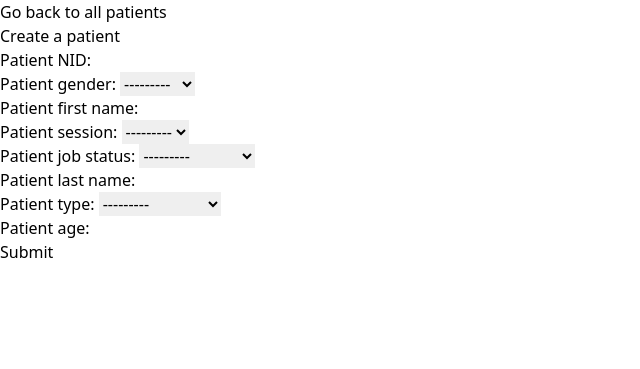
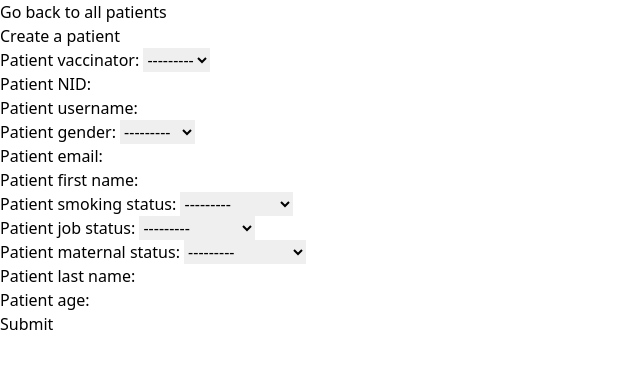
Before and after one commit to nazmus-saqueeb-ashrafi/vaxapp-192-35-2878, a Django app: page /patients/create/ in a window 1280 px wide. Shown: the part 80-449 px from the top of the page, without its empty margins (0-640 px from the left). Run offline with Django 3.2, Linux system fonts and the light colour scheme; the visitor is signed in with stand-in values (Sample User, id 1); data that the repository does not hold is empty.

Commit message:
segregated views for vaccinators, patients nad organization

```diff
--- a/patients/forms.py
+++ b/patients/forms.py
@@ -1,10 +1,11 @@
 from django import forms
 from django.db import models
 from django.forms import fields
-from .models import Patient
+from .models import Patient, PATIENT_MATERNAL_STATUS, PATIENT_SMOKING_STATUS, PATIENT_GENDER_CHOICES, PATIENT_STATUS, PATIENT_JOB_STATUS
 
 from django.contrib.auth import get_user_model
 from django.contrib.auth.forms import UserCreationForm, UsernameField
+
 
 User = get_user_model()
 
@@ -15,13 +16,17 @@ class PatientModelForm(forms.ModelForm):
         fields = {
             'patient_first_name',
             'patient_last_name',
+            'patient_email',
+            'patient_username',
+
 
             'patient_age',
             'patient_gender',
-            'patient_type',
+            'patient_maternal_status',
+            'patient_smoking_status',
             'patient_job_status',
             'patient_NID',
-            'patient_session',
+            'patient_vaccinator',
         }
 
 
--- a/patients/models.py
+++ b/patients/models.py
@@ -11,9 +11,14 @@ AGE_GROUP_CHOICES = (
     ('65+', '65+'),
 )
 
-PATIENT_TYPE_CHOICES = (
+PATIENT_MATERNAL_STATUS = (
     ('Pregnant', 'Pregnant'),
     ('Not Pregnant', 'Not Pregnant'),
+)
+
+PATIENT_SMOKING_STATUS = (
+    ('Smoker', 'Smoker'),
+    ('Non smoker', 'Non smoker'),
 )
 
 PATIENT_GENDER_CHOICES = (
@@ -45,7 +50,9 @@ SESSION_STATUS = (
 
 
 class User(AbstractUser):
-    pass
+    is_organisor = models.BooleanField(default=True)
+    is_vaccinator = models.BooleanField(default=False)
+    is_patient = models.BooleanField(default=False)
 
 
 class UserProfile(models.Model):
@@ -59,17 +66,21 @@ class UserProfile(models.Model):
 
 # Leads
 class Patient(models.Model):
-    # user = models.OneToOneField(User, on_delete=models.CASCADE)
+    user = models.OneToOneField(User, on_delete=models.CASCADE)
 
     patient_first_name = models.CharField(max_length=100)
     patient_last_name = models.CharField(max_length=100)
+    patient_email = models.EmailField(max_length=70)
+    patient_username = models.CharField(max_length=100)
 
     # patient_age_group = models.CharField(
     #     choices=AGE_GROUP_CHOICES, max_length=100)
 
     patient_age = models.IntegerField()
-    patient_type = models.CharField(
-        choices=PATIENT_TYPE_CHOICES, max_length=100)
+    patient_maternal_status = models.CharField(
+        choices=PATIENT_MATERNAL_STATUS, max_length=100)
+    patient_smoking_status = models.CharField(
+        choices=PATIENT_SMOKING_STATUS, max_length=100)
     patient_gender = models.CharField(
         choices=PATIENT_GENDER_CHOICES, max_length=100)
     patient_status = models.CharField(
@@ -78,10 +89,14 @@ class Patient(models.Model):
         choices=PATIENT_JOB_STATUS, max_length=100)
     patient_NID = models.IntegerField()
 
-    patient_session = models.ForeignKey("Session", on_delete=models.CASCADE)
+    # patient_session = models.ForeignKey("Session", on_delete=models.CASCADE)
+    patient_vaccinator = models.ForeignKey(
+        "Vaccinator", null=True, blank=True, on_delete=models.SET_NULL)
+
+    organisation = models.ForeignKey(UserProfile, on_delete=models.CASCADE)
 
     def __str__(self):
-        return f"{self.patient_first_name} {self.patient_last_name}"
+        return self.patient_first_name
 
 
 # Catagory !
--- a/patients/views.py
+++ b/patients/views.py
@@ -5,6 +5,12 @@ from .forms import PatientModelForm, CustomUserCreationForm
 from django.contrib.auth.mixins import LoginRequiredMixin
 
 from django.views import generic
+
+from vaccinators.mixins import OrganisorAndLoginRequiredMixin
+
+import random
+
+from patients.models import User
 
 # Create your views here.
 
@@ -35,8 +41,24 @@ class LandingPageView(generic.TemplateView):
 
 class PatientListView(LoginRequiredMixin, generic.ListView):
     template_name = "patients/patient_list.html"
-    queryset = Patient.objects.all()
+
     context_object_name = "patients"
+
+    def get_queryset(self):
+        user = self.request.user
+        # initial queryset of patient for the entire organisation
+        if user.is_organisor:
+            queryset = Patient.objects.filter(organisation=user.userprofile)
+        elif user.is_vaccinator:
+            queryset = Patient.objects.filter(
+                organisation=user.vaccinator.organisation)
+            # filter for the vaccinator that is logged in
+            queryset = queryset.filter(patient_vaccinator__user=user)
+        else:
+            queryset = Patient.objects.all()
+            queryset = Patient.objects.filter(user_id=user.id)
+
+        return queryset
 
 
 # def patient_details(request, pk):
@@ -50,9 +72,23 @@ class PatientListView(LoginRequiredMixin, generic.ListView):
 
 
 class PatientDetailView(LoginRequiredMixin, generic.DetailView):
+    # TODO: OrganisorAndVaccinatorandLoginRequiredMixin
+
     template_name = "patients/patient_details.html"
-    queryset = Patient.objects.all()
+
     context_object_name = "patient"
+
+    def get_queryset(self):
+        user = self.request.user
+        # initial queryset of leads for the entire organisation
+        if user.is_organisor:
+            queryset = Patient.objects.filter(organisation=user.userprofile)
+        else:
+            queryset = Patient.objects.filter(
+                organisation=user.vaccinator.organisation)
+            # filter for the agent that is logged in
+            queryset = queryset.filter(patient_vaccinator__user=user)
+        return queryset
 
 
 # def patient_create(request):
@@ -72,12 +108,46 @@ class PatientDetailView(LoginRequiredMixin, generic.DetailView):
 #     return render(request, "patients/patient_create.html", context)
 
 
-class PatientCreateView(LoginRequiredMixin, generic.CreateView):
+class PatientCreateView(OrganisorAndLoginRequiredMixin, generic.CreateView):
     template_name = "patients/patient_create.html"
     form_class = PatientModelForm
 
     def get_success_url(self):
         return reverse("patients:patient-list")
+
+    def form_valid(self, form):
+        patient = form.save(commit=False)
+
+        user = User.objects.create(
+
+            email=patient.patient_email,
+            username=patient.patient_email,
+            first_name=patient.patient_first_name,
+            last_name=patient.patient_last_name,
+
+            is_vaccinator=False,
+            is_organisor=False,
+            is_patient=True,
+
+            password=f"{random.randint(0, 1000000)}"
+        )
+
+        patient.organisation = self.request.user.userprofile
+        patient.user = user
+        patient.patient_status = "Unassigned"
+
+        # user.set_password(f"{random.randint(0, 1000000)}")
+
+        patient.save()
+
+        # send_mail(
+        #     subject="You were registered as a patient",
+        #     message="You were added as an patient at Vax App. Please come login to check your status.",
+        #     from_email="admin@test.com",
+        #     recipient_list=[user.email]
+        # )
+
+        return super(PatientCreateView, self).form_valid(form)
 
 
 # def patient_update(request, pk):
@@ -100,10 +170,15 @@ class PatientCreateView(LoginRequiredMixin, generic.CreateView):
 #     return render(request, "patients/patient_update.html", context)
 
 
-class PatientUpdateView(LoginRequiredMixin, generic.UpdateView):
+class PatientUpdateView(OrganisorAndLoginRequiredMixin, generic.UpdateView):
     template_name = "patients/patient_update.html"
-    queryset = Patient.objects.all()
+
     form_class = PatientModelForm
+
+    def get_queryset(self):
+        # initial queryset of leads for the entire organisation
+        user = self.request.user
+        return Patient.objects.filter(organisation=user.userprofile)
 
     def get_success_url(self):
         return reverse("patients:patient-list")
@@ -116,9 +191,13 @@ class PatientUpdateView(LoginRequiredMixin, generic.UpdateView):
 #     return redirect("/patients")
 
 
-class PatientDeleteView(LoginRequiredMixin, generic.DeleteView):
+class PatientDeleteView(OrganisorAndLoginRequiredMixin, generic.DeleteView):
     template_name = "patients/patient_delete.html"
-    queryset = Patient.objects.all()
+
+    def get_queryset(self):
+        # initial queryset of leads for the entire organisation
+        user = self.request.user
+        return Patient.objects.filter(organisation=user.userprofile)
 
     def get_success_url(self):
         return reverse("patients:patient-list")
--- a/templates/base.html
+++ b/templates/base.html
@@ -4,7 +4,7 @@
 <head>
     <meta charset="UTF-8">
     <meta name="viewport" content="width=device-width, initial-scale=1.0">
-    <title>DJCRM</title>
+    <title>Vax App</title>
     <link href="https://unpkg.com/tailwindcss@^2/dist/tailwind.min.css" rel="stylesheet">
 </head>
 
--- a/templates/navbar.html
+++ b/templates/navbar.html
@@ -13,7 +13,9 @@
         {% if not request.user.is_authenticated %}
           <a href="{% url 'signup' %}" class="mr-5 hover:text-gray-900">Signup</a>
           {% else %}
-          <a href="{% url 'vaccinators:vaccinator-list' %}" class="mr-5 hover:text-gray-900">Vaccinators</a>
+          {% if request.user.is_organisor %}
+            <a href="{% url 'vaccinators:vaccinator-list' %}" class="mr-5 hover:text-gray-900">Vaccinators</a>
+          {% endif %}
           <a href="{% url 'patients:patient-list' %}" class="mr-5 hover:text-gray-900">Patients</a>
         {% endif %}
       </nav>
--- /dev/null
+++ b/vaccinators/mixins.py
@@ -0,0 +1,11 @@
+from django.contrib.auth.mixins import AccessMixin
+from django.shortcuts import redirect
+
+
+class OrganisorAndLoginRequiredMixin(AccessMixin):
+    """Verify that the current user is authenticated and is an organisor."""
+
+    def dispatch(self, request, *args, **kwargs):
+        if not request.user.is_authenticated or not request.user.is_organisor:
+            return redirect("patients:patient-list")
+        return super().dispatch(request, *args, **kwargs)
```
Also changed, not shown: patients/templates/patients/patient_list.html (+16 -0 lines), vaccinators/forms.py (+9 -3 lines), vaccinators/views.py (+41 -12 lines), patients/migrations/0001_initial.py, patients/migrations/0002_auto_20211021_1531.py (added), patients/migrations/0003_patient_user.py (added), 1 other file.
